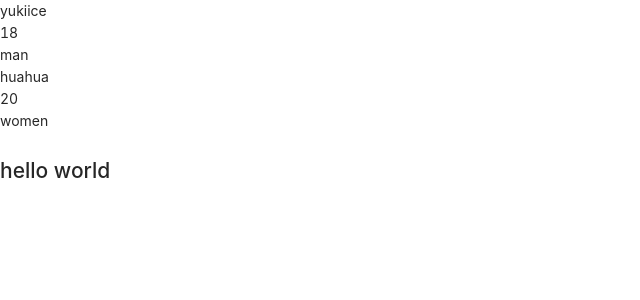
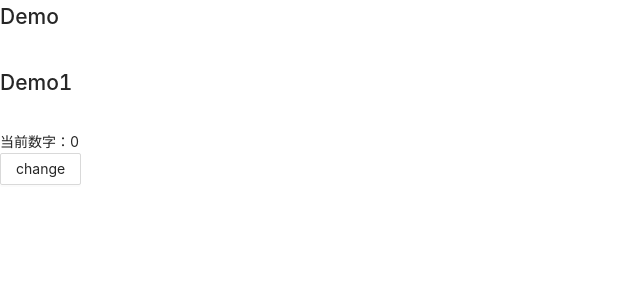
Before and after one commit to yukiice/react_review, a React (Create React App) app in the folder jsx/: page / in a window 1280 px wide. Shown: the top 300 px of the page, without its empty margins (0-640 px from the left). Built offline with nearby package versions, Linux system fonts and the light colour scheme.

Commit message:
:bookmark: setstate原理

```diff
--- a/jsx/src/App.js
+++ b/jsx/src/App.js
@@ -1,18 +1,19 @@
 /*
  * @Author: your name
  * @Date: 2020-12-25 20:37:42
- * @LastEditTime: 2020-12-28 16:44:04
+ * @LastEditTime: 2020-12-28 22:02:09
  * @LastEditors: Please set LastEditors
  * @Description: In User Settings Edit
  * @FilePath: /react_review/jsx/src/App.js
  */
 import "./App.css";
+import SetStates from "./SetStates";
 // import Contexts from "./Contexts";
 // import { Demo1 } from "./demo1";
 // import { Demo2 } from "./demo2";
 // import ModuleToConect from "./ModuleToConect";
 // import Slot from "./Slot";
-import Learn  from "./Learn/Learn";
+// import Learn  from "./Learn/Learn";
 
 function App() {
   return (
@@ -22,7 +23,8 @@ function App() {
       {/* <ModuleToConect></ModuleToConect> */}
       {/* <Slot></Slot> */}
       {/* <Contexts></Contexts> */}
-      <Learn></Learn>
+      {/* <Learn></Learn> */}
+      <SetStates></SetStates>
     </div>
   );
 }
--- /dev/null
+++ b/jsx/src/SetState/Memo.jsx
@@ -0,0 +1,39 @@
+import { Button } from "antd";
+import React, { Component, memo } from "react";
+
+// memo就可以使得func组件  只有当其数据改变的时候 才会改变
+
+
+const MemoDemo = memo(function Demo() {
+  console.log("Demo");
+  return <h2>Demo</h2>;
+});
+function Demo1() {
+  console.log("demo1 appear");
+  return <h2>Demo1</h2>;
+}
+export default class Memo extends Component {
+  constructor(props) {
+    super(props);
+    this.state = {
+      count: 0,
+    };
+  }
+  changeClick() {
+    this.setState({
+      count: this.state.count + 1,
+    });
+  }
+  render() {
+    return (
+      <div>
+        <MemoDemo></MemoDemo>
+        <br />
+        <Demo1></Demo1>
+        <br />
+        <div>当前数字：{this.state.count}</div>
+        <Button onClick={() => this.changeClick()}>change</Button>
+      </div>
+    );
+  }
+}
--- /dev/null
+++ b/jsx/src/SetState/RenderNest.jsx
@@ -0,0 +1,63 @@
+import { Button } from "antd";
+import React, { Component } from "react";
+
+// 可以通过PureComponent来使得class组件完成类似操作
+
+function Header() {
+  console.log("herder被调用");
+  return <h2>Header</h2>;
+}
+function Middle() {
+  console.log("Middle被调用");
+  return <h2>Middle</h2>;
+}
+function Footer() {
+  console.log("Footer被调用");
+  return <h2>Footer</h2>;
+}
+
+export default class RenderNest extends Component {
+  constructor(props) {
+    super(props);
+    this.state = {
+      count: 0,
+    };
+  }
+  // 这里一旦更新，就会改变所有render函数，  这太影响性能了
+  changeClick() {
+    this.setState({
+      count: this.state.count + 1,
+    });
+  }
+  changeTextClick() {
+    this.setState({
+      text: "hello yukiice",
+    });
+  }
+  // 因此，可以通过 shouldComponentUpdate 这个生命去来处理
+  shouldComponentUpdate(nextProps, nextState) {
+    if (this.state.count !== nextState.count) {
+      return true;
+    }
+    return false;
+  }
+  render() {
+    return (
+      <div>
+        <h2>当前计数：{this.state.count}</h2>
+        <Button type="danger" onClick={() => this.changeClick()}>
+          change
+        </Button>
+        <br />
+        <br />
+        <Button type="danger" onClick={() => this.changeTextClick()}>
+          changeText
+        </Button>
+        <br />
+        <Header></Header>
+        <Middle></Middle>
+        <Footer></Footer>
+      </div>
+    );
+  }
+}
--- /dev/null
+++ b/jsx/src/SetState/SetState.jsx
@@ -0,0 +1,22 @@
+import React, { Component } from 'react'
+import Memo from './Memo'
+import RenderNest from './RenderNest'
+// import SetStateCombine from './SetStateCombine'
+// import SetStateAsync from './StateAsync'
+
+export default class SetState extends Component {
+    render() {
+        return (
+            <div>
+                {/* 异步原因 */}
+                {/* <SetStateAsync></SetStateAsync> */}
+                {/* setstate数据合并 */}
+                {/* <SetStateCombine></SetStateCombine> */}
+                {/* render嵌套 */}
+                {/* <RenderNest></RenderNest> */}
+                {/* Memo的使用 */}
+                <Memo></Memo>
+            </div>
+        )
+    }
+}
--- /dev/null
+++ b/jsx/src/SetState/SetStateCombine.jsx
@@ -0,0 +1,48 @@
+import { Button } from "antd";
+import React, { Component } from "react";
+
+export default class SetStateCombine extends Component {
+  constructor(props) {
+    super(props);
+    this.state = {
+      count: 0,
+      text: "hello yukiice",
+    };
+  }
+//   源码中  是这样处理setstate   Object.assign({}, this.state, { text: "hello world" });
+  changeClick() {
+    // this.setState(
+    //   {
+    //     text: "hello world",
+    //   },
+    //   () => {
+
+    //   }
+    // );
+
+
+    // setstate默认是合并你的操作的，也就是说，无论你执行多少次同样的setstate，他依然只会合并并取一个
+    // 但可以通过一些方法，完成特殊情况，即将setstate合并时进行累加
+    this.setState((prevState,props)=>{
+        return {
+            count:prevState.count + 1
+        }
+    })
+    this.setState((prevState,props)=>{
+        return {
+            count:prevState.count + 1
+        }
+    })
+  }
+  render() {
+    return (
+      <div>
+        <h2>数字：{this.state.count}</h2>
+        <h2>文字：{this.state.text}</h2>
+        <Button type="danger" onClick={() => this.changeClick()}>
+          改变
+        </Button>
+      </div>
+    );
+  }
+}
--- /dev/null
+++ b/jsx/src/SetStates.jsx
@@ -0,0 +1,12 @@
+import React, { Component } from 'react'
+import SetState from './SetState/SetState'
+
+export default class SetStates extends Component {
+    render() {
+        return (
+            <div>
+                <SetState></SetState>
+            </div>
+        )
+    }
+}
```
Also changed, not shown: jsx/src/SetState/StateAsync.jsx (added, +48 -0 lines), 1 other file (tests, documents, lock files or other folders).
